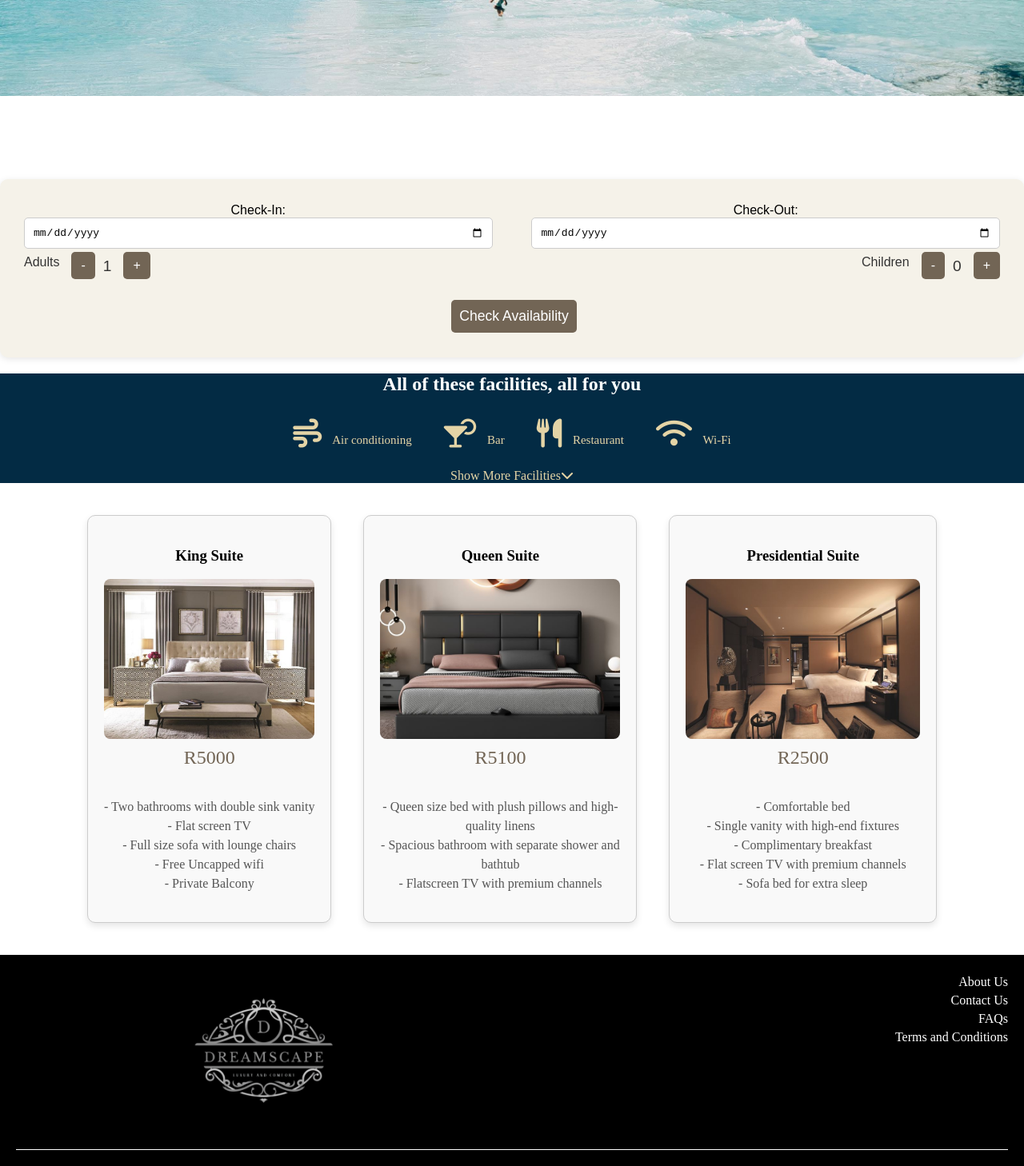
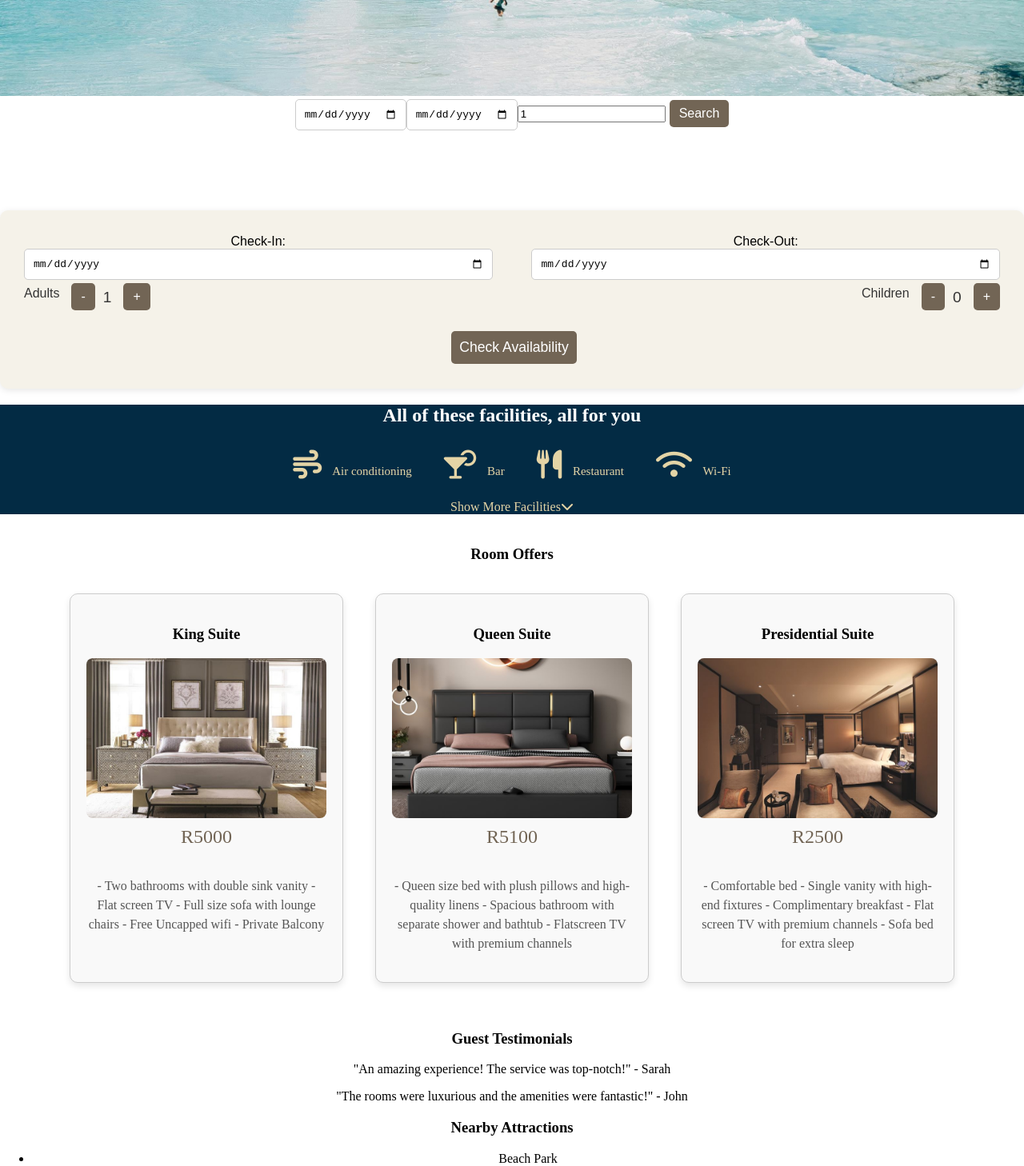
Before and after one commit to TshepoMadira/Hotel-Booking-App2, a React app: page / in a window 1280 px wide. Shown: the part 600-2058 px from the top of the page at 80% size. Built offline with nearby package versions, Linux system fonts and the light colour scheme; the HTML template or start-up script is replaced by a standard one.

Commit message:
Check availability functionality

```diff
--- a/src/App.jsx
+++ b/src/App.jsx
@@ -11,7 +11,7 @@
 import FAQS from './components/FAQS';
 import ForgotPassword from './components/ForgotPassword';
 import Gallery from './components/Gallery';
-import Userprofile from './components/Userprofile';
+
 
 
 
@@ -43,7 +43,7 @@
         <Route path="/checkavailabilityrooms" element={<CheckavailabilityRooms />} />
         <Route path="/confirmbooking" element={<ConfirmBooking />} />
         <Route path="/paypal" element={<PayPalButton />} />
-        <Route path="/userprofile" element={<Userprofile />} />
+
 
 
 
--- a/src/components/CheckavailabilityRooms.jsx
+++ b/src/components/CheckavailabilityRooms.jsx
@@ -1,8 +1,8 @@
 import React, { useState, useEffect } from "react";
-import { db } from "./firebase";
-import { collection, getDocs } from "firebase/firestore";
+import { db } from "./Firebase";
+import { collection, getDocs, query, where } from "firebase/firestore";
 import { useNavigate } from "react-router-dom";
-import Modal from "./Modal"; // Import the Modal component
+import Modal from "./Modal";
 import "./CheckavailabilityRooms.css";
 
 const CheckavailabilityRooms = () => {
@@ -10,13 +10,14 @@
   const [checkInDate, setCheckInDate] = useState(today);
   const [checkOutDate, setCheckOutDate] = useState(today);
   const [rooms, setRooms] = useState([]);
-  const [selectedRoom, setSelectedRoom] = useState(null); // Store the selected room for modal
+  const [selectedRoom, setSelectedRoom] = useState(null);
   const navigate = useNavigate();
 
   useEffect(() => {
     const fetchRooms = async () => {
       const roomsCollection = collection(db, "accommodations");
-      const roomsSnapshot = await getDocs(roomsCollection);
+      const q = query(roomsCollection, where("isAvailable", "==", true));
+      const roomsSnapshot = await getDocs(q);
       const roomsList = roomsSnapshot.docs.map((doc) => ({
         id: doc.id,
         ...doc.data(),
@@ -88,7 +89,7 @@
                 {room.main_image && <img src={room.main_image} alt={room.name} />}
                 <h3>{room.name}</h3>
                 <p>Price: R {room.price}</p>
-                <p>Available: {room.available ? "Yes" : "No"}</p>
+                <p>Available: {room.isAvailable ? "Yes" : "No"}</p>
                 <p>{room.description}</p>
 
                 <button
@@ -112,7 +113,6 @@
         </div>
       </div>
 
-      {/* Modal for displaying room details */}
       <Modal isOpen={!!selectedRoom} onClose={closeModal} room={selectedRoom} />
     </div>
   );
--- a/src/components/Homepage.jsx
+++ b/src/components/Homepage.jsx
@@ -6,9 +6,21 @@
 
 const Homepage = () => {
   const [showAll, setShowAll] = useState(false);
+  const [searchParams, setSearchParams] = useState({ guests: 1, checkIn: '', checkOut: '' });
 
   const toggleShowAll = () => {
     setShowAll(!showAll);
+  };
+
+  const handleSearchChange = (e) => {
+    const { name, value } = e.target;
+    setSearchParams(prev => ({ ...prev, [name]: value }));
+  };
+
+  const handleSearchSubmit = (e) => {
+    e.preventDefault();
+    // Implement search logic here
+    console.log("Searching for:", searchParams);
   };
 
   return (
@@ -25,7 +37,36 @@
           <button className="btn btn-primary">Book Now</button>
         </div>
       </header>
+
+      {/* Search Form */}
+      <form className="search-form" onSubmit={handleSearchSubmit}>
+        <input
+          type="date"
+          name="checkIn"
+          value={searchParams.checkIn}
+          onChange={handleSearchChange}
+          placeholder="Check-in Date"
+        />
+        <input
+          type="date"
+          name="checkOut"
+          value={searchParams.checkOut}
+          onChange={handleSearchChange}
+          placeholder="Check-out Date"
+        />
+        <input
+          type="number"
+          name="guests"
+          value={searchParams.guests}
+          onChange={handleSearchChange}
+          min="1"
+          placeholder="Guests"
+        />
+        <button type="submit" className="btn btn-primary">Search</button>
+      </form>
+
       <BookingForm />
+
       <div className="amenities">
         <h2 className='facilities'>All of these facilities, all for you</h2>
 
@@ -62,62 +103,45 @@
           <i className={`fas fa-chevron-${showAll ? "up" : "down"}`}></i>
         </div>
       </div>
+
+      {/* Room Offers */}
       <div className="container">
+        <h3>Room Offers</h3>
         <div className="room-offers">
-          <div className="room-container">
-            <h3>King Suite</h3>
-            <img
-              src="src/assets/images/Bernhardt Maxime King Upholstered Wing Panel Bed in Cream _ Wood _ Nebraska Furniture Mart.jpeg"
-              alt="King Suite"
-              className="room-image"
-            />
-            <p className="room-price">R5000</p>
-            <div className="room-description">
-              <p className="description">
-                - Two bathrooms with double sink vanity<br />
-                - Flat screen TV<br />
-                - Full size sofa with lounge chairs<br />
-                - Free Uncapped wifi<br />
-                - Private Balcony
-              </p>
+          {[
+            { title: "King Suite", price: "R5000", image: "src/assets/images/Bernhardt Maxime King Upholstered Wing Panel Bed in Cream _ Wood _ Nebraska Furniture Mart.jpeg", description: "- Two bathrooms with double sink vanity\n- Flat screen TV\n- Full size sofa with lounge chairs\n- Free Uncapped wifi\n- Private Balcony" },
+            { title: "Queen Suite", price: "R5100", image: "src/assets/images/Queen Size Lift Up Storage Bed Frame Upholstered Platform Bed with Gas Lift up Hydraulic Storage and Gold Stripes Headboard.jpeg", description: "- Queen size bed with plush pillows and high-quality linens\n- Spacious bathroom with separate shower and bathtub\n- Flatscreen TV with premium channels" },
+            { title: "Presidential Suite", price: "R2500", image: "src/assets/images/Design firm Gettys and The Peninsula Hong Kong redefine the luxury travel experience.jpeg", description: "- Comfortable bed\n- Single vanity with high-end fixtures\n- Complimentary breakfast\n- Flat screen TV with premium channels\n- Sofa bed for extra sleep" },
+          ].map((room, index) => (
+            <div className="room-container" key={index}>
+              <h3>{room.title}</h3>
+              <img src={room.image} alt={room.title} className="room-image" />
+              <p className="room-price">{room.price}</p>
+              <div className="room-description">
+                <p className="description">{room.description}</p>
+              </div>
             </div>
-          </div>
-          <div className="room-container">
-            <h3>Queen Suite</h3>
-            <img
-              src="src/assets/images/Queen Size Lift Up Storage Bed Frame Upholstered Platform Bed with Gas Lift up Hydraulic Storage and Gold Stripes Headboard.jpeg"
-              alt="Queen Suite"
-              className="room-image"
-            />
-            <p className="room-price">R5100</p>
-            <div className="room-description">
-              <p className="description">
-                - Queen size bed with plush pillows and high-quality linens<br />
-                - Spacious bathroom with separate shower and bathtub<br />
-                - Flatscreen TV with premium channels
-              </p>
-            </div>
-          </div>
-          <div className="room-container">
-            <h3>Presidential Suite</h3>
-            <img
-              src="src/assets/images/Design firm Gettys and The Peninsula Hong Kong redefine the luxury travel experience.jpeg"
-              alt="Guest Room"
-              className="room-image"
-            />
-            <p className="room-price">R2500</p>
-            <div className="room-description">
-              <p className="description">
-                - Comfortable bed<br />
-                - Single vanity with high-end fixtures<br />
-                - Complimentary breakfast<br />
-                - Flat screen TV with premium channels<br />
-                - Sofa bed for extra sleep
-              </p>
-            </div>
-          </div>
+          ))}
         </div>
       </div>
+
+      {/* Testimonials Section */}
+      <div className="testimonials">
+        <h3>Guest Testimonials</h3>
+        <p>"An amazing experience! The service was top-notch!" - Sarah</p>
+        <p>"The rooms were luxurious and the amenities were fantastic!" - John</p>
+      </div>
+
+      {/* Local Attractions */}
+      <div className="attractions">
+        <h3>Nearby Attractions</h3>
+        <ul>
+          <li>Beach Park</li>
+          <li>Downtown Shopping District</li>
+          <li>City Museum</li>
+        </ul>
+      </div>
+
       <Footer />
     </div>
   );
--- /dev/null
+++ b/src/components/Login.css
@@ -0,0 +1,94 @@
+/*
+
+body, html {
+    height: 100%;
+    margin: 0;
+    font-family: Arial, sans-serif;
+    display: flex;
+    justify-content: center;
+    align-items: center;
+    background-color: #f0f2f5;
+}
+
+.login-pagee {
+    display: flex;
+    flex-direction: column;
+    align-items: center;
+    justify-content: center;
+    width: 100%;
+    max-width: 400px;
+    margin: 0 auto;
+    background: #fff;
+    box-shadow: 0 4px 8px rgba(0, 0, 0, 0.2);
+    border-radius: 8px;
+    overflow: hidden;
+}
+
+.login-image-container img {
+    width: 100%;
+    height: auto;
+    display: flex
+}
+
+.login {
+    padding: 20px;
+}
+
+.form-container h1 {
+    color: #333;
+    text-align: center;
+    margin-bottom: 20px;
+}
+
+.form-container div {
+    margin-bottom: 15px;
+}
+
+.form-container label {
+    display: block;
+    margin-bottom: 5px;
+    color: #333;
+}
+
+.form-container input {
+    width: 100%;
+    padding: 10px;
+    margin: 5px 0 10px 0;
+    display: inline-block;
+    border: 1px solid #ccc;
+    border-radius: 4px;
+    box-sizing: border-box;
+}
+
+.login-btn {
+    width: 100%;
+    background-color: #726555;
+    color: white;
+    padding: 14px 20px;
+    margin: 8px 0;
+    border: none;
+    border-radius: 4px;
+    cursor: pointer;
+    font-size: 16px;
+}
+
+.login-btn:hover {
+    background-color: #ce9f1552;
+}
+
+.form-container a {
+    color: #af960c;
+    text-decoration: none;
+    display: block;
+    text-align: center;
+    margin-top: 10px;
+}
+
+.form-container a:hover {
+    text-decoration: underline;
+}
+
+.form-container p {
+    color: red;
+    text-align: center;
+} */
--- a/src/components/Login.jsx
+++ b/src/components/Login.jsx
@@ -1,6 +1,6 @@
 import React, { useState } from 'react';
 import { useNavigate } from 'react-router-dom';
-
+import './Login.css';
 
 const Login = () => {
   const [form, setForm] = useState({
@@ -21,12 +21,8 @@
 
   const handleSubmit = async (e) => {
     e.preventDefault();
-
     try {
-
       console.log('User logged in:', form);
-
-
 
     } catch (error) {
       setError(error.message);
@@ -34,9 +30,12 @@
   };
 
   return (
-    <div className="login-page">
+    <div className="login-pagee">
+      <div className="login-image-container">
+        <img src="public/6184159_3094352.jpg" alt="Login" />
+      </div>
+      <div className="login">
         <h1>Login</h1>
-      <div className="login-container">
         <form onSubmit={handleSubmit}>
           <div>
             <label htmlFor="email">Email:</label>
@@ -60,19 +59,15 @@
               required
             />
           </div>
-          <button className='login-btn'type="submit">Login</button>
+          <button className='login-btn' type="submit">Login</button>
           {error && <p style={{ color: 'red' }}>{error}</p>}
         </form>
-
         <div style={{ marginTop: '10px' }}>
           <a href="/forgotpassword" style={{ color: '#af960c' }}>Forgot Password?</a>
         </div>
         <div style={{ marginTop: '10px' }}>
           <a href="/signup" style={{ color: '#af960c' }}>Need an account? Sign Up</a>
         </div>
-
-
-
       </div>
     </div>
   );
```
Also changed, not shown: public/4957136_4957136.jpg (added), public/6184159_3094352.jpg (added), src/components/Signup.css (added). Lines whose indentation alone changed are shown as unchanged.
